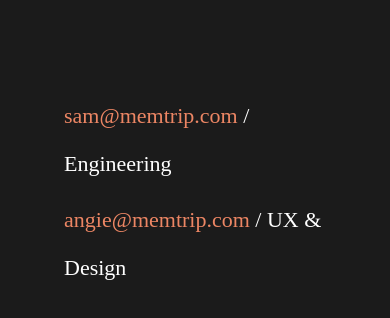
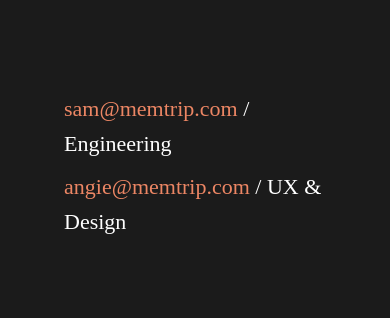
Before and after one commit to memtrip/memtrip.com, a plain HTML site: page index.html in a window 390 px wide. Shown: the part 1825-2143 px from the top of the page. Drawn offline with Linux system fonts and the light colour scheme; a web font is replaced by a local one.

Commit message:
* use a line height of 1.59 for mobile contacts

```diff
--- a/css/index.css
+++ b/css/index.css
@@ -218,6 +218,9 @@ div#design_col {
 			margin-bottom: 166px;
 			width: 261px;
 		}
+			.content_contact li {
+				line-height: 1.59;
+			}
 
 	div#design_col {
 		display: none;
```
